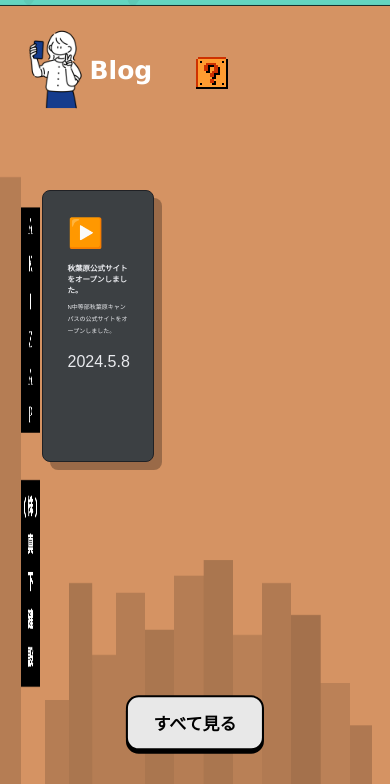
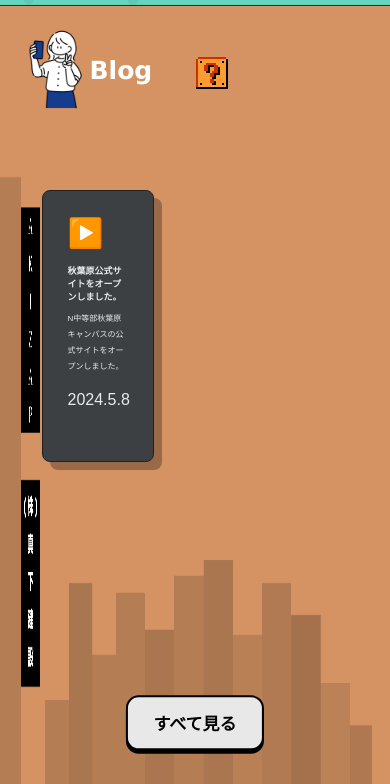
Before and after one commit to Kaito1108/Nmiddleschool-AKIBACampus-Site, a plain HTML site: page index.html in a window 390 px wide. Shown: the part 1638-2422 px from the top of the page. Drawn offline with Linux system fonts and the light colour scheme.

Commit message:
Blogcarrd.css Update

```diff
--- a/css/Blogcard.css
+++ b/css/Blogcard.css
@@ -740,13 +740,13 @@ blogcard {
 
     .blogcard>.title {
         margin-top: 1.6em;
-        font-size: 7.5px;
+        font-size: 9px;
         font-weight: bold;
     }
 
     .blogcard>.description {
         line-height: 2em;
-        font-size: 6px;
+        font-size: 8px;
         min-height: 6em;
     }
 
```
